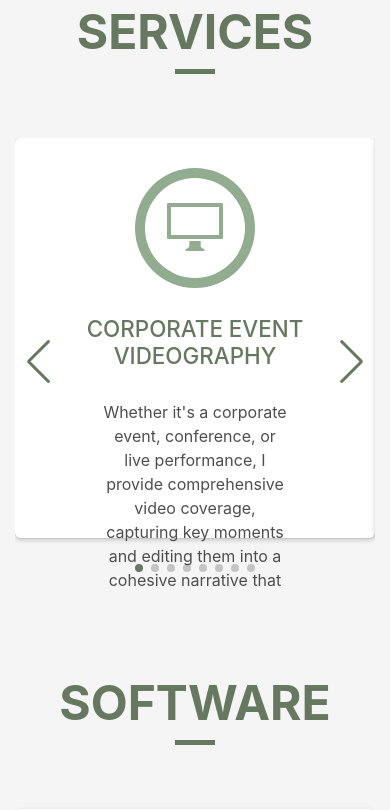
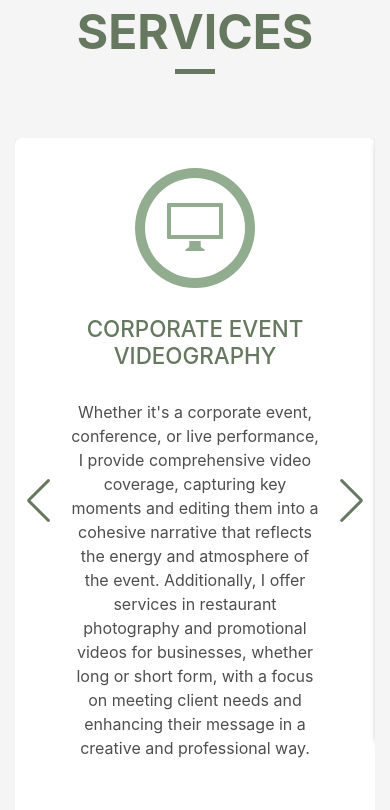
Before and after one commit to EyaTellahjenhani/EyaTellahjenhani.github.io, a plain HTML site: page index.html in a window 390 px wide. Shown: the part 2956-3766 px from the top of the page. Drawn offline with nearby package versions, Linux system fonts and the light colour scheme; files whose address does not match are found by name.

Commit message:
Modify card

```diff
--- a/css/style.css
+++ b/css/style.css
@@ -15,7 +15,7 @@ h6 {
 }
 
 a {
-  color: #1e1e1e;
+  color: #91AC8F;
   transition: all 0.5s ease-in-out;
 }
 
@@ -889,7 +889,8 @@ a:hover {
   background-color: #fff;
   padding: 2.5rem 1.3rem;
   margin-bottom: 3rem;
-  height: 25rem;
+  height: fit-content;
+  min-height: 25rem;
 }
 
 .service-box:hover .ico-circle {
@@ -918,7 +919,6 @@ a:hover {
 
 .service-box .s-description {
   color: #4e4e4e;
-  padding: 0 4rem;
 }
 
 /*======================================
@@ -978,6 +978,15 @@ a:hover {
 
 /* Responsive téléphone */
 @media screen and (max-width: 768px) {
+  .service-box{
+    min-height: 35rem;
+  }
+
+  .service-box .s-description {
+    color: #4e4e4e;
+    padding: 0 2rem;
+  }
+
   .soft-wrap {
     gap: 1.5rem;
   }
```
